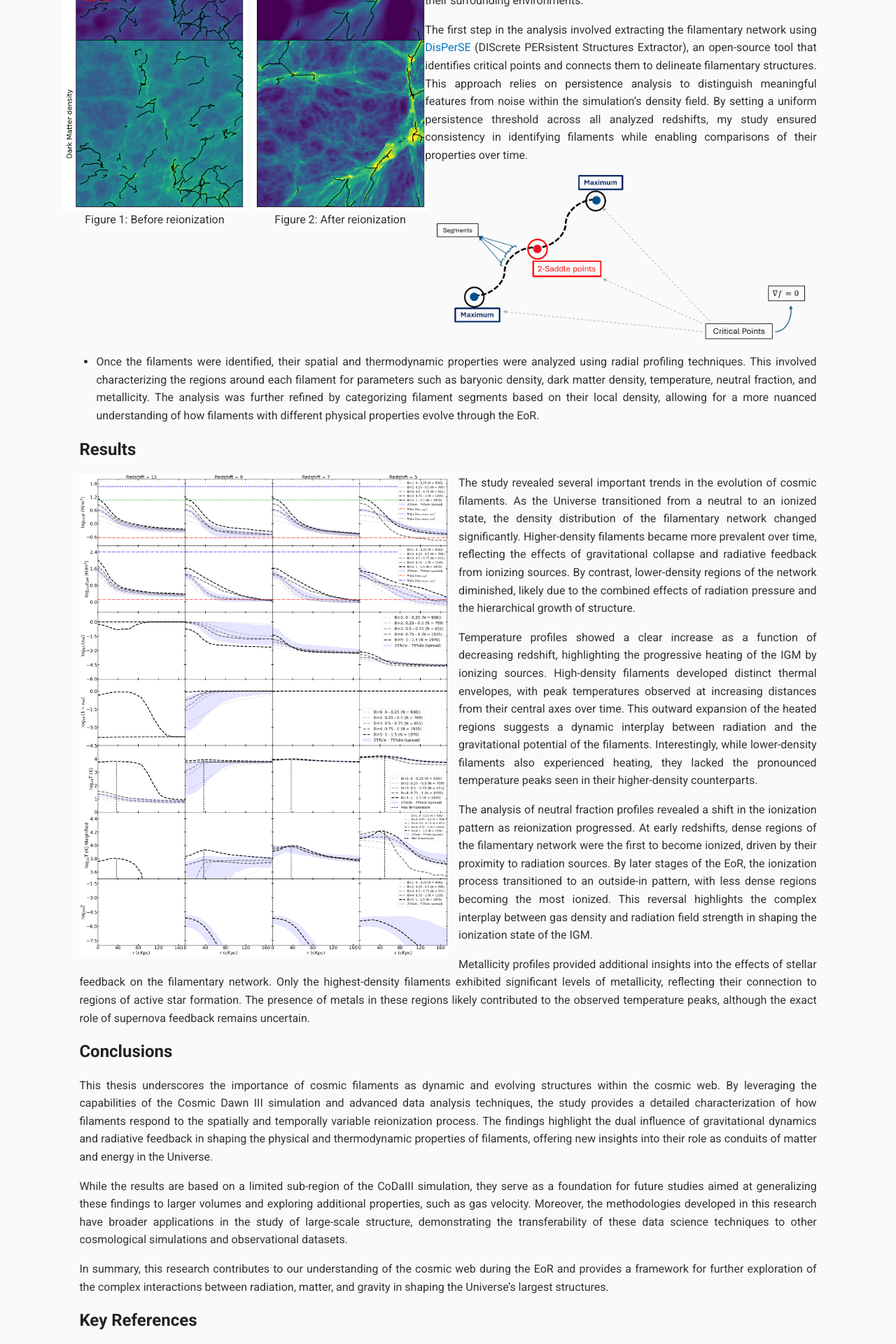
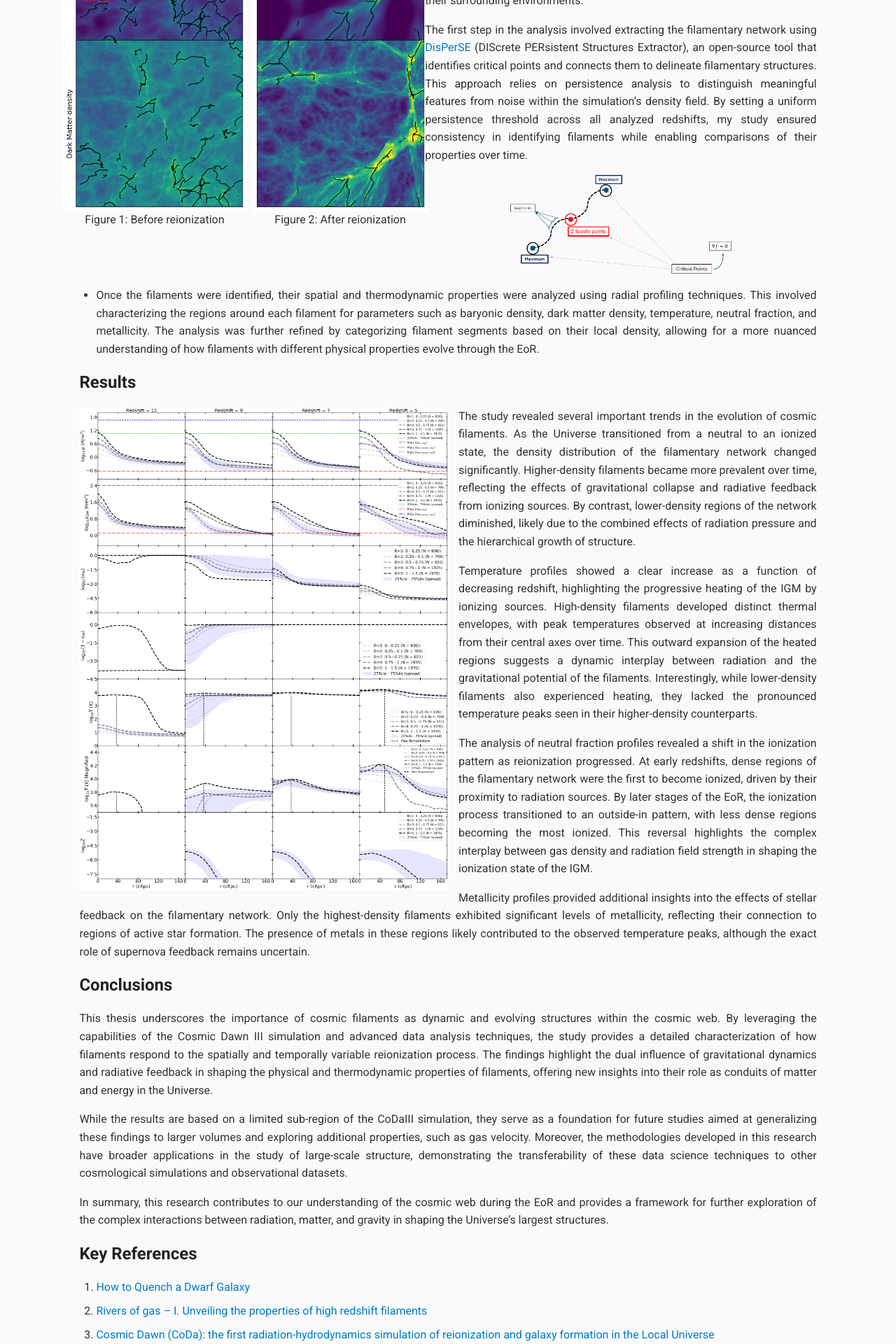
Before and after one commit to vishrut-b/Master-Thesis, a Jekyll site: the page built from index.md, in a window 1280 px wide. Shown: the part 1270-3190 px from the top of the page at 70% size. Built offline with Jekyll 4.4.1, drawn with Linux system fonts in a browser that asks for light colours; our own code applies the rules of GitHub Pages for plain Markdown files.

Commit message:
Update index.md

```diff
--- a/index.md
+++ b/index.md
@@ -69,7 +69,7 @@ properties over time.
 </div>
 -->
 
-<img src="assets/css/Cartoon2.png" alt="Elbow Method Graph" style="display: block; margin: auto; width: 50%;">
+<img src="assets/css/Cartoon2.png" alt="Elbow Method Graph" style="display: block; margin: auto; width: 30%;">
 
 - Once the filaments were identified, their spatial and thermodynamic properties were analyzed using radial profiling techniques. This involved characterizing the regions around each filament for parameters such as baryonic density, dark matter density, temperature, neutral fraction, and metallicity. The analysis was further refined by categorizing filament segments based on their local density, allowing for a more nuanced understanding of how filaments with different physical properties evolve through the EoR.
 
```
